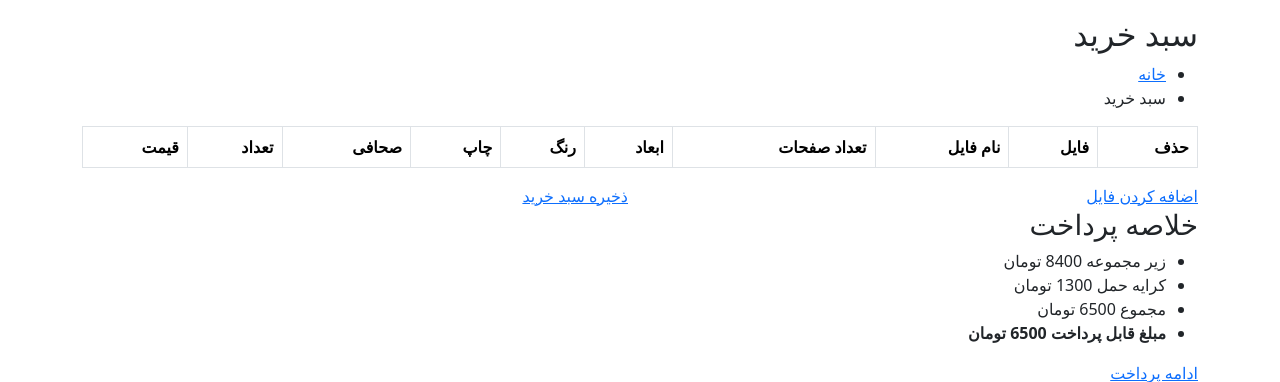
After one commit to HjtDev/chap888, a Django app: page /cart/ in a window 1280 px wide. The commit adds this page. Shown: the part 3172-3554 px from the top of the page. Run offline with Django 5.2, Linux system fonts and the light colour scheme; lists and menus that the app fills with data are empty; some libraries are stand-ins or nearby versions.

Commit message:
feat(cart): Create cart.html page with base structure to display user cart items and complete delete functionality
- Developed cart.html template to present cart items to users - Included basic structure and layout for displaying documents and their print options - Ensured integration with Cart class to dynamically load cart items - Implemented and completed the delete functionality to remove items from the cart

```diff
--- a/Chap/urls.py
+++ b/Chap/urls.py
@@ -23,6 +23,7 @@ urlpatterns = [
     path('admin/', admin.site.urls),
     path('', include('main.urls', namespace='main')),
     path('accounts/', include('account.urls', namespace='account')),
+    path('cart/', include('cart.urls', namespace='cart')),
 ]
 
 if settings.DEBUG:
--- /dev/null
+++ b/cart/templates/cart.html
@@ -0,0 +1,152 @@
+{% extends 'parent/base.html' %}
+
+{% block content %}
+    <div class="page-title-area bg-15 mt-100">
+        <div class="container">
+            <div class="page-title-content">
+                <h2>سبد خرید</h2>
+                <ul>
+                    <li>
+                        <a href="{% url 'main:index' %}">
+                            خانه
+                        </a>
+                    </li>
+                    <li class="active">سبد خرید</li>
+                </ul>
+            </div>
+        </div>
+    </div>
+
+
+    <section class="cart-area ptb-100">
+        <div class="container">
+            <form class="cart-controller">
+                <div class="cart-table table-responsive">
+                    <table class="table table-bordered">
+                        <thead>
+                        <tr>
+                            <th scope="col">حذف</th>
+                            <th scope="col">فایل</th>
+                            <th scope="col">نام فایل</th>
+                            <th scope="col">تعداد صفحات</th>
+                            <th scope="col">ابعاد</th>
+                            <th scope="col">رنگ</th>
+                            <th scope="col">چاپ</th>
+                            <th scope="col">صحافی</th>
+                            <th scope="col">تعداد</th>
+                            <th scope="col">قیمت</th>
+                        </tr>
+                        </thead>
+                        <tbody>
+                        {% for item in cart %}
+                            <tr id="row-document-{{ item.document.id }}">
+                                <td class="trash">
+                                    <a href="" data-document="{{ item.document.id }}" class="remove">
+                                        <i class="ri-delete-bin-line"></i>
+                                    </a>
+                                </td>
+                                <td class="document-thumbnail">
+                                    <a href="">
+                                        <img src="{{ item.document.thumbnail.url }}" alt="{{ item.document }}">
+                                    </a>
+                                </td>
+                                <td class="document-name">
+                                    <a href="">{{ item.document }}</a>
+                                </td>
+                                <td class="document-pages">
+                                    <a href="">{{ item.document.get_page_count }}</a>
+                                </td>
+                                <td class="document-size">
+                                    <a href="">{{ item.options.page_size }}</a>
+                                </td>
+                                <td class="document-color">
+                                    <a href="">{{ item.options.print_color }}</a>
+                                </td>
+                                <td class="document-type">
+                                    <a href="">{{ item.options.print_type }}</a>
+                                </td>
+                                <td class="document-extra">
+                                    <a href="">{{ item.options.extra_options }}</a>
+                                </td>
+                                <td class="document-quantity">
+                                    <div class="input-counter">
+                                        <span class="minus-btn">
+                                            <i class="ri-subtract-line"></i>
+                                        </span>
+                                            <input type="text" value="{{ item.quantity }}" class="text-center w-50">
+                                            <span class="plus-btn">
+                                            <i class="ri-add-line"></i>
+                                        </span>
+                                    </div>
+                                </td>
+                                <td class="document-subtotal">
+                                    <span class="subtotal-amount">9900 تومان</span>
+                                </td>
+                            </tr>
+                        {% endfor %}
+                        </tbody>
+                    </table>
+                </div>
+            </form>
+            <div class="coupon-cart">
+                <div class="row">
+                    <div class="col-lg-6 col-md-6">
+                        <a href="" class="default-btn update-cart w-100">
+                            اضافه کردن فایل
+                        </a>
+                    </div>
+                    <div class="col-lg-6 col-md-6">
+                        <a href="" class="default-btn update-cart w-100">
+                            ذخیره سبد خرید
+                        </a>
+                    </div>
+                </div>
+            </div>
+            <div class="cart-totals">
+                <h3 class="cart-checkout-title">خلاصه پرداخت</h3>
+                <ul>
+                    <li>زیر مجموعه <span>8400 تومان</span></li>
+                    <li>کرایه حمل <span>1300 تومان</span></li>
+                    <li>مجموع <span>6500 تومان</span></li>
+                    <li><b>مبلغ قابل پرداخت</b> <span><b>6500 تومان</b></span></li>
+                </ul>
+                <a href="" class="default-btn">
+                    ادامه پرداخت
+                </a>
+            </div>
+        </div>
+    </section>
+{% endblock %}
+
+{% block script %}
+    <script>
+        $(document).ready(function () {
+            $('.remove').on('click', function (e) {
+                e.preventDefault(); // Prevent default anchor behavior
+
+                var documentId = $(this).data('document'); // Get the document ID from data attribute
+
+                // Send AJAX POST request to delete the document
+                $.ajax({
+                    url: '/cart/delete/', // The URL to send the request to
+                    type: 'POST',
+                    data: {
+                        'document_id': documentId,
+                        'csrfmiddlewaretoken': '{{ csrf_token }}' // Include CSRF token for security
+                    },
+                    success: function (response) {
+                        if (response.ok) {
+                            // Remove the corresponding row from the table
+                            $('#row-document-' + documentId).remove();
+                        } else {
+                            alert(response.error);
+                        }
+                    },
+                    error: function (xhr, status, error) {
+                        alert('مشکلی در حذف پیش آمده است لطفا صفحه را رفرش کرده و مجددا تلاش کنید');
+                    }
+                });
+            });
+        });
+    </script>
+{% endblock %}
--- /dev/null
+++ b/cart/urls.py
@@ -0,0 +1,10 @@
+from django.urls import path
+from . import views
+
+app_name = 'cart'
+
+urlpatterns = [
+    path('', views.cart_view, name='cart'),
+    path('test/', views.test_view, name='test'),
+    path('delete/', views.delete_view, name='delete'),
+]
--- a/cart/views.py
+++ b/cart/views.py
@@ -1,6 +1,12 @@
+from django.http import JsonResponse
 from django.shortcuts import render
+from .cart import Cart
+from .models import Documents
 
-# Create your views here.
+
+def cart_view(request):
+    return render(request, 'cart.html', {'cart': Cart(request)})
+
 def test_view(request):
     cart = Cart(request)
     cart.add(Documents.objects.first().id, 1, 'A4', 'W&B', 'ONE_SIDE', 'NO_BINDING')
@@ -8,3 +14,16 @@ def test_view(request):
     items = [item for item in cart]
 
     return JsonResponse({'ok': True})
+
+def delete_view(request):
+    if request.method == 'POST':
+        try:
+            document = Documents.objects.get(id=request.POST.get('document_id'))
+            cart = Cart(request)
+            if cart.remove(document.id):
+                document.delete()
+            return JsonResponse({'ok': True})
+        except Documents.DoesNotExist:
+            return JsonResponse({'ok': False, 'error': 'فایلی یافت نشد.'})
+    else:
+        return JsonResponse({'ok': False, 'error': 'Method not supported'})
--- a/main/templates/partials/header.html
+++ b/main/templates/partials/header.html
@@ -49,7 +49,7 @@
                             </a>
                         </div>
                         <div class="cart-icon">
-                            <a href="{% url 'account:logout' %}">
+                            <a href="{% url 'cart:cart' %}">
                                 <i class="ri-shopping-cart-line"></i>
                                 <span>03</span>
                             </a>
```
